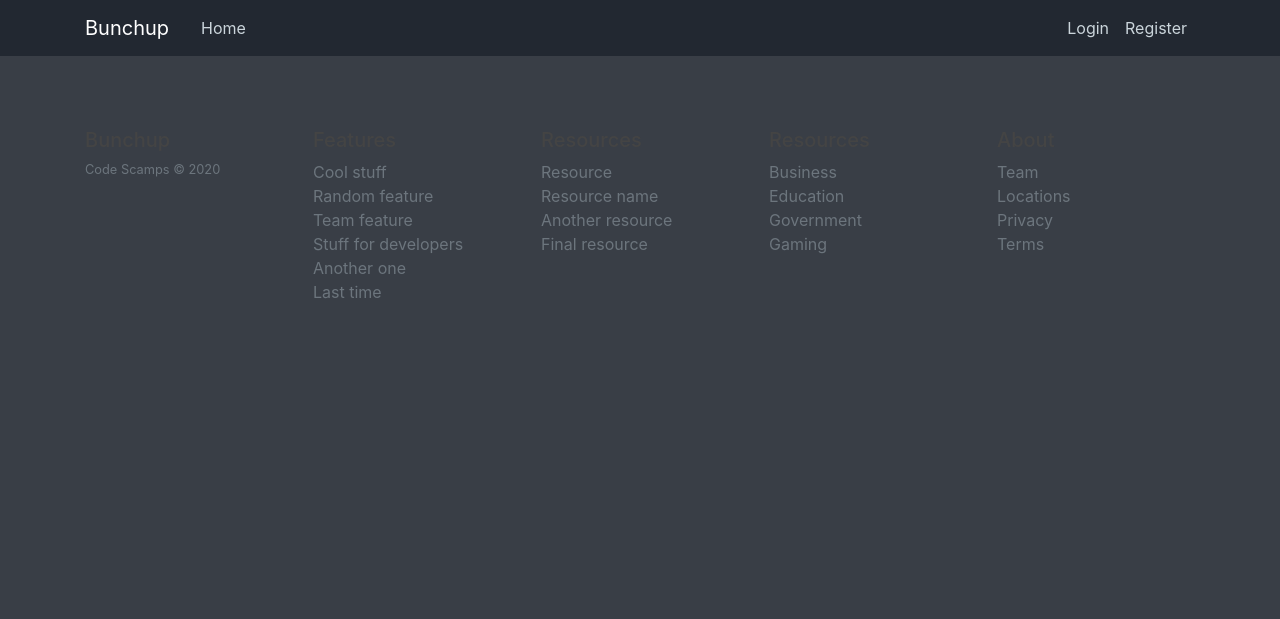
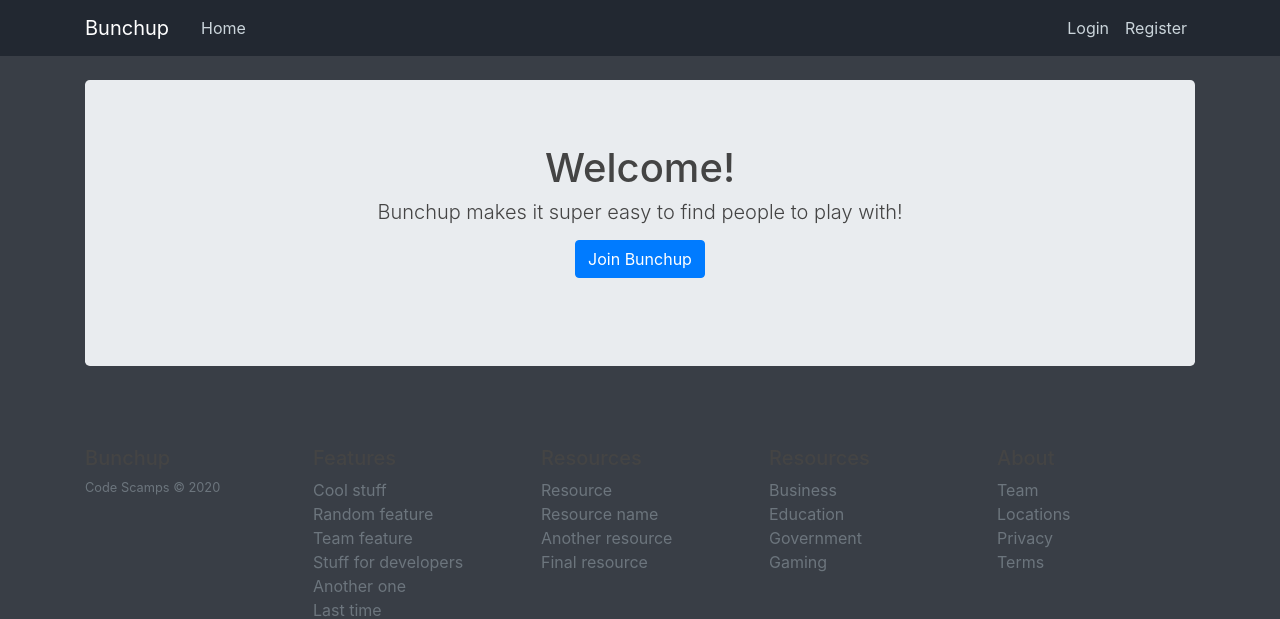
Before and after one commit to lloydtao/Hackathon-NASA-2020, a Django app: page / in a window 1280 px wide. Shown: the top 619 px of the page. Run offline with Django 3.2, Linux system fonts and the light colour scheme; data that the repository does not hold is empty; some libraries are stand-ins or nearby versions.

Commit message:
Add jumbotron hero to home page

```diff
--- a/src/bunchup/templates/bunchup/index.html
+++ b/src/bunchup/templates/bunchup/index.html
@@ -1,6 +1,16 @@
 {% extends "bunchup/base.html" %}
 
 {% block content %}
+      <section class="jumbotron text-center">
+        <div class="container">
+          <h1 class="jumbotron-heading">Welcome!</h1>
+          <h3 class="lead">Bunchup makes it super easy to find people to play with!</h3>
+          <p>
+            <a href="#" class="btn btn-primary my-2">Join Bunchup</a>
+          </p>
+        </div>
+      </section>
+
 	{% for hub in hubs %}
 		<article class="media content-section">
 			<img class="rounded-circle article-img" src="{{ hub.author.profile.image.url }}">
```
